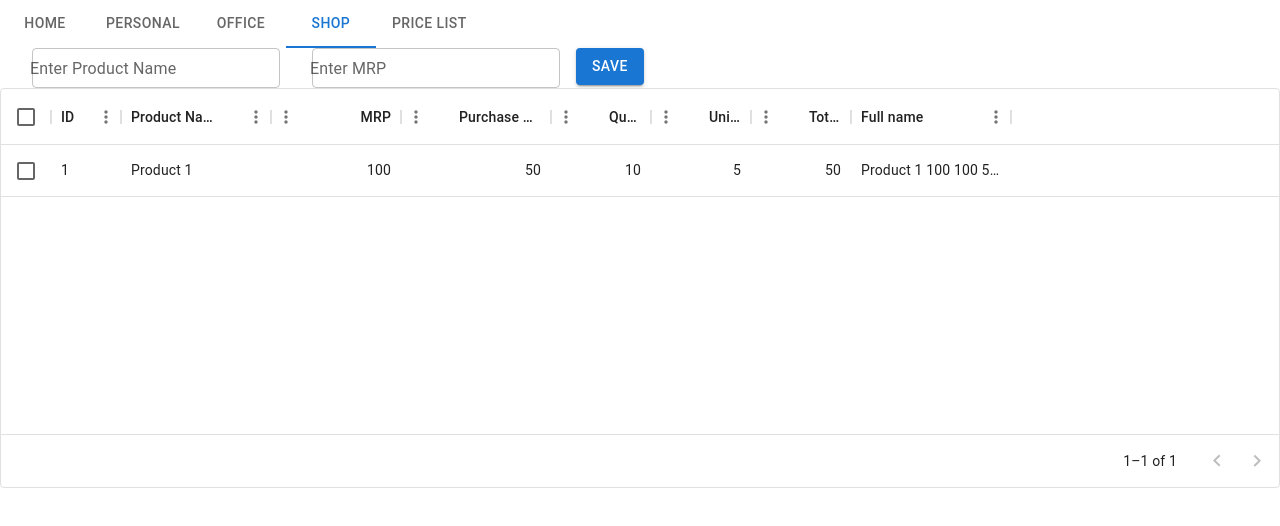
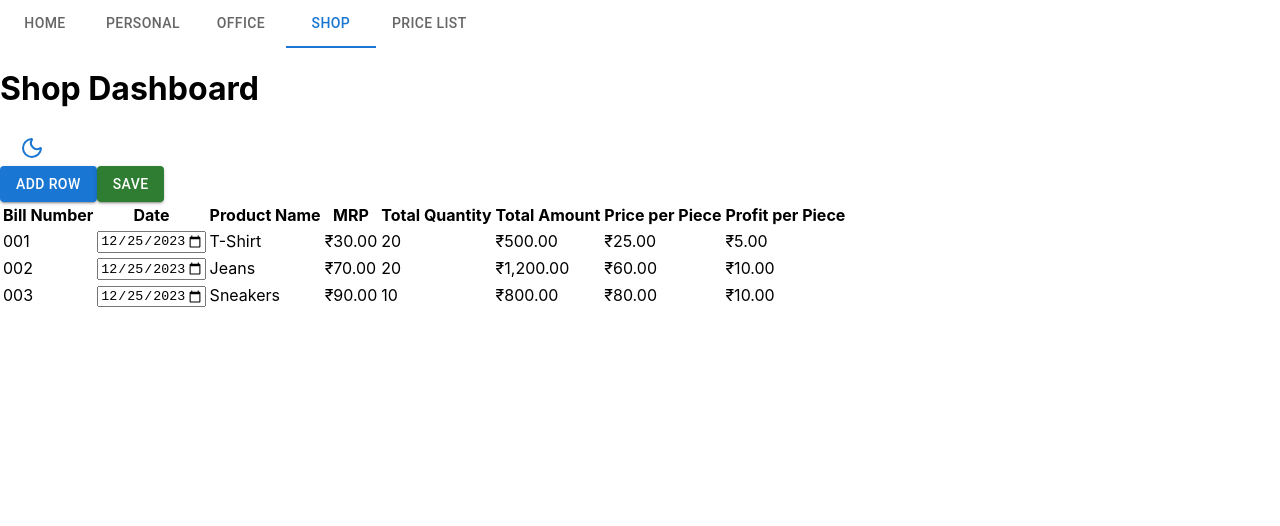
Before and after one commit to gauravgraj91/my-app, a React (Create React App) app: page / in a window 1280 px wide. Both pictures are taken after a click on the tab "SHOP". Shown: the top 526 px of the page. Built offline with nearby package versions, Linux system fonts and the light colour scheme.

Commit message:
Added Shop.js

```diff
--- a/src/shop.js
+++ b/src/shop.js
@@ -1,67 +1,299 @@
-import React from 'react';
 import Button from "@mui/material/Button";
 import TextField from "@mui/material/TextField";
-import { DataGrid } from '@mui/x-data-grid';
 import { responsiveFontSizes } from '@mui/material';
+import React, { useState, useEffect } from 'react';
+import { PieChart, Pie, Cell, ResponsiveContainer, Legend, Tooltip } from 'recharts';
+import { Moon, Sun, Check } from 'lucide-react';
+
+const COLORS = ["#0088FE", "#00C49F", "#FFBB28", "#FF8042", "#8884D8"]
+
+const initialData = [
+  {
+    id: 1,
+    billNumber: "001",
+    date: new Date().toISOString().split("T")[0],
+    productName: "T-Shirt",
+    mrp: 30,
+    totalQuantity: 20,
+    totalAmount: 500,
+    pricePerPiece: 25,
+    profitPerPiece: 5
+  },
+  {
+    id: 2,
+    billNumber: "002",
+    date: new Date().toISOString().split("T")[0],
+    productName: "Jeans",
+    mrp: 70,
+    totalQuantity: 20,
+    totalAmount: 1200,
+    pricePerPiece: 60,
+    profitPerPiece: 10
+  },
+  {
+    id: 3,
+    billNumber: "003",
+    date: new Date().toISOString().split("T")[0],
+    productName: "Sneakers",
+    mrp: 90,
+    totalQuantity: 10,
+    totalAmount: 800,
+    pricePerPiece: 80,
+    profitPerPiece: 10
+  }
+]
 
 const Shop = () => {
+  const [data, setData] = useState(initialData)
+  const [editingCell, setEditingCell] = useState(null)
+  const [tempEditValue, setTempEditValue] = useState("")
+  const [pieChartData, setPieChartData] = useState([])
+  const [darkMode, setDarkMode] = useState(false)
+  const [showSaveAnimation, setShowSaveAnimation] = useState(false)
 
-  const columns = [
-    { field: 'id', headerName: 'ID', width: 70, sortable: false },
-    { field: 'productName', headerName: 'Product Name', width: 150 },
-    { field: 'MRP', headerName: 'MRP', width: 130, type: 'number' },
-    { field: 'purchasePrice', headerName: 'Purchase Price', type: 'number', width: 150},
-    { field: 'quantity', headerName: 'Quantity', type: 'number', width: 100},
-    { field: 'perUnitPrice', headerName: 'Unit Price', type: 'number', width: 100},
-    { field: 'totalMargin', headerName: 'Total Margin', type: 'number', width: 100,
-    },
-    {
-      field: 'fullName',
-      headerName: 'Full name',
-      description: 'This column has a value getter and is not sortable.',
-      sortable: false,
-      width: 160,
-      valueGetter: (params) =>
-        `${params.row.productName || ''} ${params.row.MRP || '' } ${params.row.MRP || '' } ${params.row.purchasePrice || '' } ${params.row.quantity || '' } ${params.row.perUnitPrice || '' } ${params.row.totalMargin || '' }`,
-    },
-  ];
+  useEffect(() => {
+    updatePieChartData()
+  }, [data])
 
-  const rows = [
-    { id: 1, productName: 'Product 1', MRP: 100, purchasePrice: 50, quantity: 10, perUnitPrice: 5, totalMargin: 50},
-  ];
+  useEffect(() => {
+    document.body.classList.toggle("dark", darkMode)
+  }, [darkMode])
+
+  const updatePieChartData = () => {
+    const newPieChartData = data.map(item => ({
+      name: item.productName,
+      value: item.totalAmount
+    }))
+    setPieChartData(newPieChartData)
+  }
+
+  const handleSave = () => {
+    console.log("Saving data:", data)
+    setShowSaveAnimation(true)
+    setTimeout(() => setShowSaveAnimation(false), 2000)
+  }
+
+  const handleCellEdit = (id, field, value) => {
+    setData(prevData =>
+      prevData.map(item => {
+        if (item.id === id) {
+          let updatedItem = { ...item, [field]: value }
+          if (field === "totalAmount" || field === "totalQuantity") {
+            updatedItem.pricePerPiece =
+              updatedItem.totalQuantity > 0
+                ? (updatedItem.totalAmount / updatedItem.totalQuantity).toFixed(
+                    2
+                  )
+                : 0
+          }
+          if (field === "mrp" || field === "pricePerPiece") {
+            updatedItem.profitPerPiece = (
+              updatedItem.mrp - updatedItem.pricePerPiece
+            ).toFixed(2)
+          }
+          return updatedItem
+        }
+        return item
+      })
+    )
+    setEditingCell(null)
+  }
+
+  const handleKeyDown = (e, id, field, value) => {
+    if (e.key === "Enter") {
+      handleCellEdit(id, field, value)
+    } else if (e.key === "Escape") {
+      setEditingCell(null)
+    }
+  }
+
+  const handleAddRow = () => {
+    const newId = Math.max(...data.map(item => item.id)) + 1
+    const newRow = {
+      id: newId,
+      billNumber: `00${newId}`,
+      date: new Date().toISOString().split("T")[0],
+      productName: "",
+      mrp: 0,
+      totalQuantity: 0,
+      totalAmount: 0,
+      pricePerPiece: 0,
+      profitPerPiece: 0
+    }
+    setData([...data, newRow])
+  }
+
+  const formatCurrency = value => {
+    return new Intl.NumberFormat("en-IN", {
+      style: "currency",
+      currency: "INR"
+    }).format(value)
+  }
+
+  const renderEditableCell = (row, field, type = "text") => {
+    const isEditing = editingCell === `${row.id}-${field}`
+    const value = row[field]
+
+    if (isEditing) {
+      return (
+        <TextField
+          type={type}
+          value={tempEditValue}
+          onChange={e => setTempEditValue(e.target.value)}
+          onKeyDown={e =>
+            handleKeyDown(
+              e,
+              row.id,
+              field,
+              type === "number" ? parseFloat(tempEditValue) : tempEditValue
+            )
+          }
+          onBlur={() =>
+            handleCellEdit(
+              row.id,
+              field,
+              type === "number" ? parseFloat(tempEditValue) : tempEditValue
+            )
+          }
+          autoFocus
+          className="w-full p-1 bg-white dark:bg-gray-700 text-black dark:text-white"
+        />
+      )
+    } else {
+      return (
+        <span
+          onClick={() => {
+            setEditingCell(`${row.id}-${field}`)
+            setTempEditValue(value.toString())
+          }}
+          className="cursor-pointer"
+        >
+          {field === "totalQuantity"
+            ? value
+            : type === "number"
+            ? formatCurrency(value)
+            : value}
+        </span>
+      )
+    }
+  }
 
   return (
-    <div>
-      <div style={{ padding: '0 16px'}}>
-        <TextField
-          style={{ padding: '0 16px'}}
-          size="small"
-          label="Enter Product Name"
-          variant="outlined"
-        />
-        <TextField
-          style={{ padding: '0 16px'}}
-          size="small"
-          label="Enter MRP"
-          variant="outlined"
-        />
-        <Button variant="contained">Save</Button>
+    <div
+      className={`p-4 ${
+        darkMode ? "dark bg-gray-800 text-white" : "bg-white text-black"
+      }`}
+    >
+      <div className="flex justify-between items-center mb-4">
+        <h1 className="text-2xl font-bold">Shop Dashboard</h1>
+        <Button
+          onClick={() => setDarkMode(!darkMode)}
+          className="p-2 rounded-full bg-gray-200 dark:bg-gray-700"
+        >
+          {darkMode ? (
+            <Sun className="h-5 w-5" />
+          ) : (
+            <Moon className="h-5 w-5" />
+          )}
+        </Button>
       </div>
-      <div style={{ height: 400, width: '100%' }}>
-      <DataGrid
-        rows={rows}
-        columns={columns}
-        initialState={{
-          pagination: {
-            paginationModel: { page: 10, pageSize: 5 },
-          },
-        }}
-        pageSizeOptions={[10, 50]}
-        checkboxSelection
-      />
-        </div>
+
+      <div className="mb-8 h-64">
+        <ResponsiveContainer width="100%" height="100%">
+          <PieChart>
+            <Pie
+              data={pieChartData}
+              cx="50%"
+              cy="50%"
+              labelLine={false}
+              outerRadius={80}
+              fill="#8884d8"
+              dataKey="value"
+            >
+              {pieChartData.map((entry, index) => (
+                <Cell
+                  key={`cell-${index}`}
+                  fill={COLORS[index % COLORS.length]}
+                />
+              ))}
+            </Pie>
+            <Tooltip />
+            <Legend />
+          </PieChart>
+        </ResponsiveContainer>
+      </div>
+
+      <div className="flex justify-end items-center mb-4">
+        <Button variant="contained"
+          onClick={handleAddRow}
+          className="bg-green-500 hover:bg-green-700 text-white font-bold py-2 px-4 rounded mr-2"
+        >
+          Add Row
+        </Button>
+        <Button variant="contained" color="success"
+          onClick={handleSave}
+          className="bg-blue-500 hover:bg-blue-700 text-white font-bold py-2 px-4 rounded flex items-center"
+        >
+          Save
+          {showSaveAnimation && (
+            <Check className="ml-2 h-5 w-5 text-green-300" />
+          )}
+        </Button>
+      </div>
+
+      <table className="w-full border-collapse">
+        <thead>
+          <tr className="bg-gray-200 dark:bg-gray-700">
+            <th className="border p-2">Bill Number</th>
+            <th className="border p-2">Date</th>
+            <th className="border p-2">Product Name</th>
+            <th className="border p-2">MRP</th>
+            <th className="border p-2">Total Quantity</th>
+            <th className="border p-2">Total Amount</th>
+            <th className="border p-2">Price per Piece</th>
+            <th className="border p-2">Profit per Piece</th>
+          </tr>
+        </thead>
+        <tbody>
+          {data.map(row => (
+            <tr
+              key={row.id}
+              className="hover:bg-gray-100 dark:hover:bg-gray-600"
+            >
+              <td className="border p-2">{row.billNumber}</td>
+              <td className="border p-2">
+                <input
+                  type="date"
+                  value={row.date}
+                  max={new Date().toISOString().split("T")[0]}
+                  onChange={e => handleCellEdit(row.id, "date", e.target.value)}
+                  className="w-full bg-transparent"
+                />
+              </td>
+              <td className="border p-2">
+                {renderEditableCell(row, "productName")}
+              </td>
+              <td className="border p-2">
+                {renderEditableCell(row, "mrp", "number")}
+              </td>
+              <td className="border p-2">
+                {renderEditableCell(row, "totalQuantity", "number")}
+              </td>
+              <td className="border p-2">
+                {renderEditableCell(row, "totalAmount", "number")}
+              </td>
+              <td className="border p-2">
+                {formatCurrency(row.pricePerPiece)}
+              </td>
+              <td className="border p-2">
+                {formatCurrency(row.profitPerPiece)}
+              </td>
+            </tr>
+          ))}
+        </tbody>
+      </table>
     </div>
-  );
-};
+  )
+}
 
 export default Shop;
```
